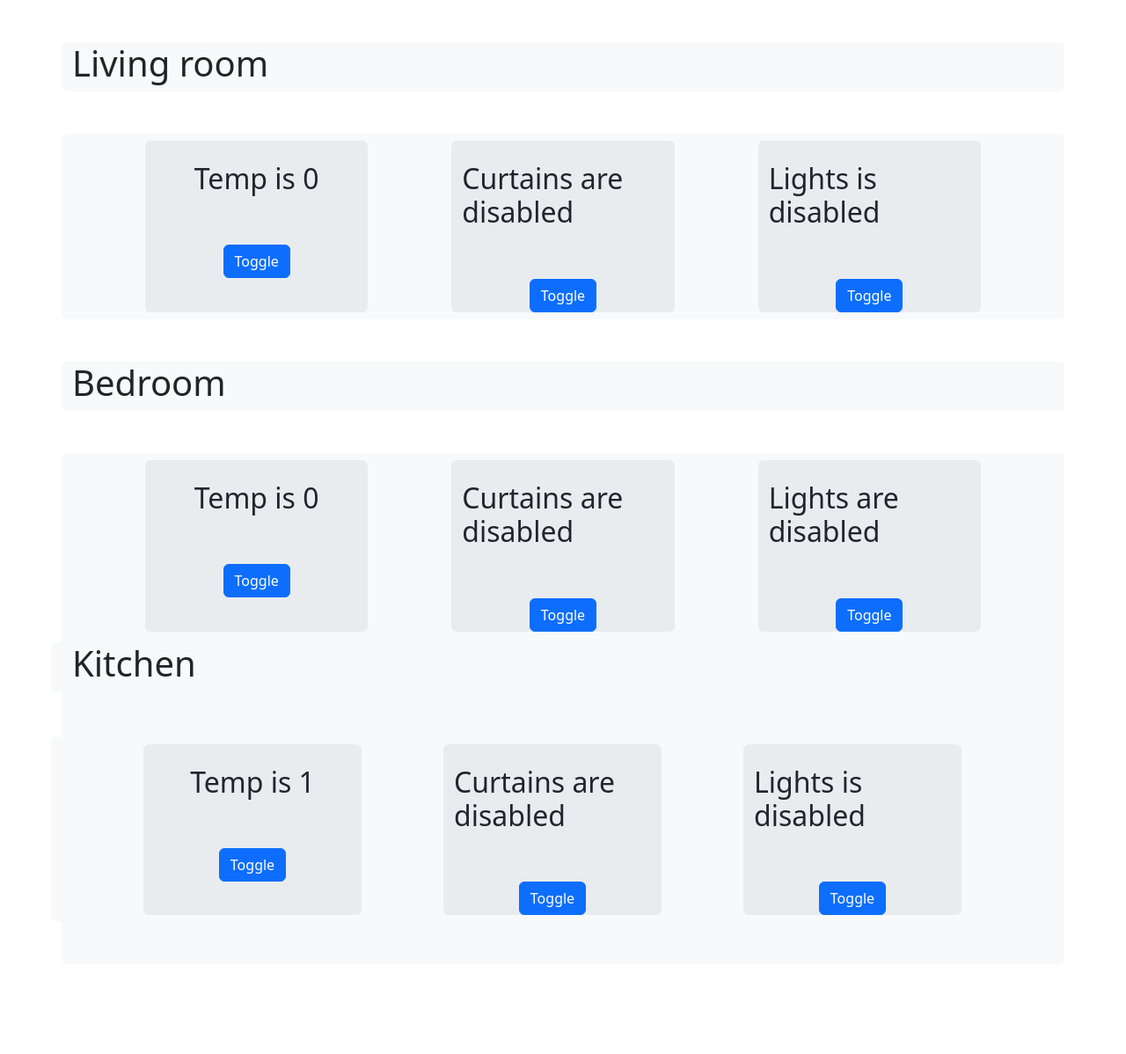
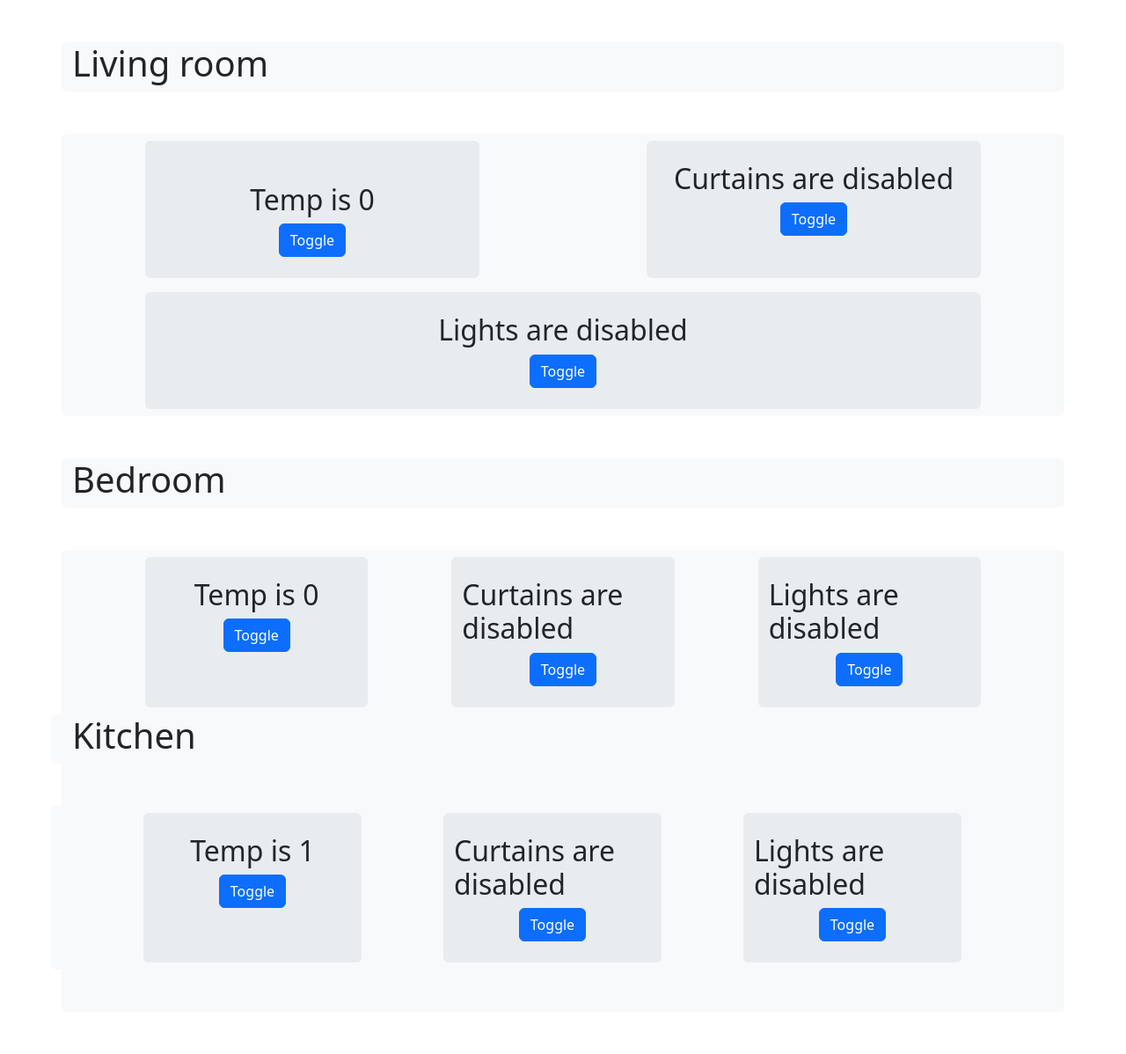
Before and after one commit to electromop/iot, a Flask app: page / in a window 1280 px wide. Shown: the whole page at 88% size. Before the commit the page ends 1040 px from the top, so only its background shows below. Run offline with Flask 2, Linux system fonts and the light colour scheme.

Commit message:
col fixes

```diff
--- a/server/app.py
+++ b/server/app.py
@@ -1,4 +1,10 @@
 from flask import Flask, jsonify, render_template
+
+def bool_to_str(condition):
+    if condition == False:
+        return 'disabled'
+    else:
+        return 'enabled'
 
 kitchenroom = {
     'lights':False,
@@ -18,12 +24,6 @@ livingroom = {
     }
 
 app = Flask(__name__, template_folder='templates', static_folder='static')
-
-def bool_to_str(condition):
-    if condition == False:
-        return 'disabled'
-    else:
-        return 'enabled'
 
 @app.route('/')
 def index():
--- a/server/templates/index.html
+++ b/server/templates/index.html
@@ -13,43 +13,44 @@
 <body>
     <section>
         <div class="container-md my-5">
-            <div class="row my-1 bg-body-tertiary rounded-2">
+            <div class="row bg-body-tertiary rounded-2">
                 <h1>Living room</h1>
             </div>
             <div class="row my-5 bg-body-tertiary rounded-2">
                 <div class="col-1"></div>
-                <div class="col bg-body-secondary rounded-2 my-2" id="widget">
-                    <div class="d-flex justify-content-center mt-4">
+                <div class="col-4 bg-body-secondary rounded-2 my-2" id="widget">
+                    <div class="d-flex justify-content-center mt-5">
                         <h2>Temp is {{ livingroom_temp_var }}</h2>
                      </div>
-                    <div class="d-flex justify-content-center mt-5">
+                    <div class="d-flex justify-content-center mb-4">
+                        <input type="checkbox" class="btn-check" id="btn-check-1" autocomplete="off">
+                        <label class="btn btn-primary" for="btn-check-1">Toggle</label>
+                    </div>
+                </div>
+                <div class="col-2"></div>
+                <div class="col-4 bg-body-secondary rounded-2 my-2" id="widget">
+                    <div class="d-flex justify-content-center mt-4">
+                        <h2>Curtains are {{ livingroom_curt_var }}</h2>
+                     </div>
+                    <div class="d-flex justify-content-center mb-4">
                         <input type="checkbox" class="btn-check" id="btn-check-2" autocomplete="off">
                         <label class="btn btn-primary" for="btn-check-2">Toggle</label>
                     </div>
                 </div>
                 <div class="col-1"></div>
-                <div class="col bg-body-secondary rounded-2 my-2" id="widget">
+                <div class="col-1"></div>
+                <div class="col-10 bg-body-secondary rounded-2 my-2" id="widget">
                     <div class="d-flex justify-content-center mt-4">
-                        <h2>Curtains are {{ livingroom_curt_var }}</h2>
+                        <h2>Lights are {{ livingroom_lights_var }}</h2>
                      </div>
-                    <div class="d-flex justify-content-center mt-5">
-                        <input type="checkbox" class="btn-check" id="btn-check-2" autocomplete="off">
-                        <label class="btn btn-primary" for="btn-check-2">Toggle</label>
-                    </div>
-                </div>
-                <div class="col-1"></div>
-                <div class="col bg-body-secondary rounded-2 my-2" id="widget">
-                    <div class="d-flex justify-content-center mt-4">
-                        <h2>Lights is {{ livingroom_lights_var }}</h2>
-                     </div>
-                    <div class="d-flex justify-content-center mt-5">
-                        <input type="checkbox" class="btn-check" id="btn-check-2" autocomplete="off">
-                        <label class="btn btn-primary" for="btn-check-2">Toggle</label>
+                    <div class="d-flex justify-content-center mb-4">
+                        <input type="checkbox" class="btn-check" id="btn-check-3" autocomplete="off">
+                        <label class="btn btn-primary" for="btn-check-3">Toggle</label>
                     </div>
                 </div>
                 <div class="col-1"></div>
             </div>
-            <div class="row my-1 bg-body-tertiary rounded-2">
+            <div class="row bg-body-tertiary rounded-2">
                 <h1>Bedroom</h1>
             </div>
             <div class="row my-5 bg-body-tertiary rounded-2">
@@ -58,9 +59,9 @@
                     <div class="d-flex justify-content-center mt-4">
                         <h2>Temp is {{ bedroom_temp_var }}</h2>
                      </div>
-                    <div class="d-flex justify-content-center mt-5">
-                        <input type="checkbox" class="btn-check" id="btn-check-2" autocomplete="off">
-                        <label class="btn btn-primary" for="btn-check-2">Toggle</label>
+                    <div class="d-flex justify-content-center mb-4">
+                        <input type="checkbox" class="btn-check" id="btn-check-4" autocomplete="off">
+                        <label class="btn btn-primary" for="btn-check-4">Toggle</label>
                     </div>
                 </div>
                 <div class="col-1"></div>
@@ -68,9 +69,9 @@
                     <div class="d-flex justify-content-center mt-4">
                         <h2>Curtains are {{ bedroom_curt_var }}</h2>
                      </div>
-                    <div class="d-flex justify-content-center mt-5">
-                        <input type="checkbox" class="btn-check" id="btn-check-2" autocomplete="off">
-                        <label class="btn btn-primary" for="btn-check-2">Toggle</label>
+                    <div class="d-flex justify-content-center mb-4">
+                        <input type="checkbox" class="btn-check" id="btn-check-5" autocomplete="off">
+                        <label class="btn btn-primary" for="btn-check-5">Toggle</label>
                     </div>
                 </div>
                 <div class="col-1"></div>
@@ -78,13 +79,13 @@
                     <div class="d-flex justify-content-center mt-4">
                         <h2>Lights are {{ bedroom_lights_var }}</h2>
                      </div>
-                    <div class="d-flex justify-content-center mt-5">
-                        <input type="checkbox" class="btn-check" id="btn-check-2" autocomplete="off">
-                        <label class="btn btn-primary" for="btn-check-2">Toggle</label>
+                    <div class="d-flex justify-content-center mb-4">
+                        <input type="checkbox" class="btn-check" id="btn-check-6" autocomplete="off">
+                        <label class="btn btn-primary" for="btn-check-6">Toggle</label>
                     </div>
                 </div>
                 <div class="col-1"></div>
-            <div class="row my-1 bg-body-tertiary rounded-2">
+            <div class="row bg-body-tertiary rounded-2">
                 <h1>Kitchen</h1>
             </div>
             <div class="row my-5 bg-body-tertiary rounded-2">
@@ -93,7 +94,7 @@
                     <div class="d-flex justify-content-center mt-4">
                         <h2>Temp is {{ kitchenroom_temp_var }}</h2>
                      </div>
-                    <div class="d-flex justify-content-center mt-5">
+                    <div class="d-flex justify-content-center mb-4">
                         <input type="checkbox" class="btn-check" id="btn-check-2" autocomplete="off">
                         <label class="btn btn-primary" for="btn-check-2">Toggle</label>
                     </div>
@@ -103,7 +104,7 @@
                     <div class="d-flex justify-content-center mt-4">
                         <h2>Curtains are {{ kitchenroom_curt_var }}</h2>
                      </div>
-                    <div class="d-flex justify-content-center mt-5">
+                    <div class="d-flex justify-content-center mb-4">
                         <input type="checkbox" class="btn-check" id="btn-check-2" autocomplete="off">
                         <label class="btn btn-primary" for="btn-check-2">Toggle</label>
                     </div>
@@ -111,9 +112,9 @@
                 <div class="col-1"></div>
                 <div class="col bg-body-secondary rounded-2 my-2" id="widget">
                     <div class="d-flex justify-content-center mt-4">
-                        <h2>Lights is {{ kitchenroom_lights_var }}</h2>
+                        <h2>Lights are {{ kitchenroom_lights_var }}</h2>
                      </div>
-                    <div class="d-flex justify-content-center mt-5">
+                    <div class="d-flex justify-content-center mb-4">
                         <input type="checkbox" class="btn-check" id="btn-check-2" autocomplete="off">
                         <label class="btn btn-primary" for="btn-check-2">Toggle</label>
                     </div>
```
